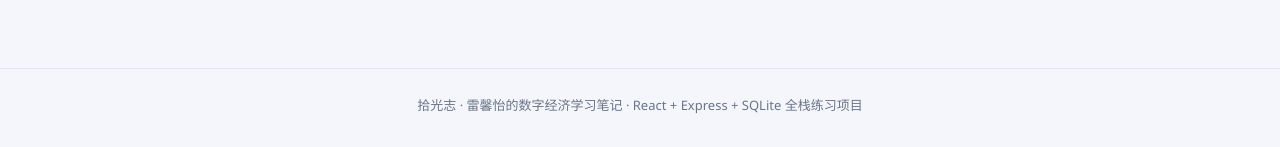
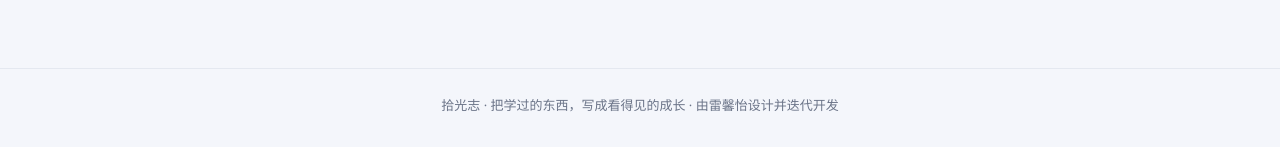
Before and after one commit to leixiny/shiguang-blog, a React (Vite) app in the folder web/: page / in a window 1280 px wide. Shown: the part 733-880 px from the top of the page. Built offline with nearby package versions, Linux system fonts and the light colour scheme; no server answers.

Commit message:
docs: personalize footer copy

```diff
--- a/web/src/components/Layout.tsx
+++ b/web/src/components/Layout.tsx
@@ -41,7 +41,7 @@ export default function Layout({ children }: { children: ReactNode }) {
       </header>
       <main className="container">{children}</main>
       <footer className="footer">
-        拾光志 · 雷馨怡的数字经济学习笔记 · React + Express + SQLite 全栈练习项目
+        拾光志 · 把学过的东西，写成看得见的成长 · 由雷馨怡设计并迭代开发
       </footer>
       <ScrollTop />
     </>
```
